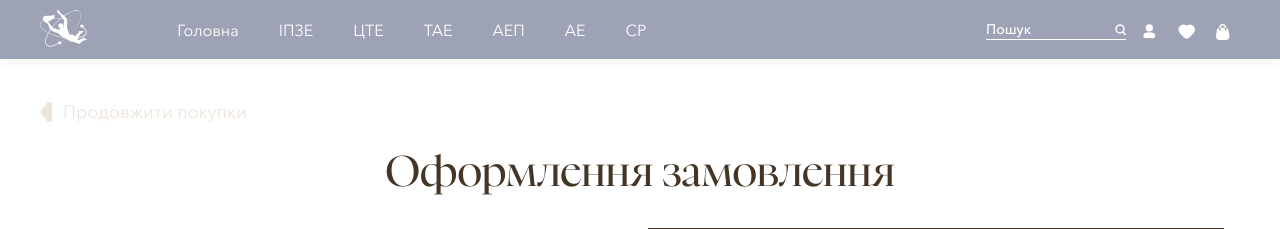
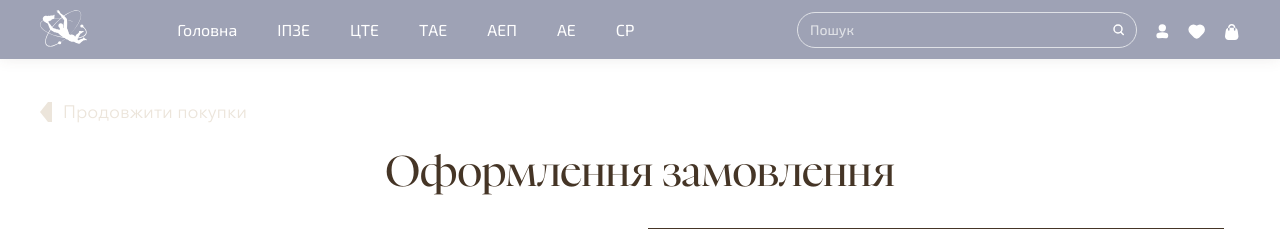
Before and after one commit to Valleriiia/BrandShop, a PHP site: page /page/cart.html in a window 1280 px wide. Shown: the top 229 px of the page. Run offline with PHP 8.4, Linux system fonts and the light colour scheme; some web fonts are replaced.

Commit message:
fonts and header for desktop

```diff
--- a/frontend/assets/css/fonts.css
+++ b/frontend/assets/css/fonts.css
@@ -105,3 +105,25 @@
     font-weight: 800;
     font-style: normal;
 }
+
+@font-face {
+    font-family: 'Kyiv Type Serif';
+    src: url('../fonts/KyivTypeSerif/KyivTypeSerif-VarGX.ttf') format('truetype');
+    font-weight: 100 900;
+    font-style: normal;
+  }
+
+
+@font-face {
+    font-family: 'Exo 2';
+    src: url('../fonts/Exo2/Exo2-VariableFont_wght.ttf') format('truetype');
+    font-weight: 100 900;
+    font-style: normal;
+  }
+
+  @font-face {
+    font-family: 'Exo 2';
+    src: url('../fonts/Exo2/Exo2-Italic-VariableFont_wght.ttf') format('truetype');
+    font-weight: 100 900;
+    font-style: italic;
+  }
--- a/frontend/assets/css/style.css
+++ b/frontend/assets/css/style.css
@@ -2,7 +2,7 @@
 @import url(../css/base.css);
 @import url(../css/fonts.css);
 :root {
-  --trans: all 0.35s ease-in-out;
+  --trans: all 0.35s ease-out;
   --color_dark: #453526;
   --color_lite: #ece5db;
 }
@@ -30,6 +30,7 @@ header {
       -ms-flex-pack: justify;
           justify-content: space-between;
   position: relative;
+  gap: 24px;
 }
 
 .h__left {
@@ -68,13 +69,23 @@ header .logo {
   height: 39px;
 }
 
+header .logo img:hover {
+  filter: invert(1);
+}
+
 header .logo img {
   height: 39px;
+  transition: var(--trans);
+}
+
+.h__right form {
+  flex: 1;
+  max-width: 340px;
 }
 
 .header__link {
   color: #ffffff;
-  font-family: "Avenir Next";
+  font-family: 'Exo 2';
   font-size: 16px;
   font-style: normal;
   font-weight: 400;
@@ -84,7 +95,7 @@ header .logo img {
   position: relative;
 }
 .header__link:hover {
-  color: #453526;
+  color: #000000;
 }
 
 .header__link:not(.no_active)::before {
@@ -94,7 +105,7 @@ header .logo img {
   bottom: -2px;
   width: 0;
   height: 1px;
-  background-color: #453526;
+  background-color: #000000;
   -webkit-transition: width 0.35s;
   transition: width 0.35s;
 }
@@ -110,21 +121,25 @@ header .logo img {
   -webkit-box-align: center;
       -ms-flex-align: center;
           align-items: center;
-  gap: 12px;
+  gap: 18px;
+  flex: 1;
+  justify-content: flex-end;
 }
 .h__right .search {
   width: 100%;
-  max-width: 140px;
+  border: 1px solid #DFE1E6;
+  border-radius: 22px;
+  padding: 8px 12px;
   position: relative;
   margin-right: 4px;
+  transition: var(--trans);
 }
 .h__right .search input {
   background-color: transparent;
   border: none;
-  border-bottom: 1px solid #ffffff;
   padding-bottom: 1px;
   color: #ffffff;
-  font-family: "Avenir Next";
+  font-family: 'Exo 2';
   font-size: 14px;
   font-style: normal;
   font-weight: 500;
@@ -135,54 +150,54 @@ header .logo img {
   outline: none;
 }
 .h__right .search input::-webkit-input-placeholder {
-  color: #ffffff;
-  font-family: "Avenir Next";
+  color: #DFE1E6;
+  font-family: 'Exo 2';
   font-size: 14px;
   font-style: normal;
   font-weight: 500;
   line-height: normal;
 }
 .h__right .search input::-moz-placeholder {
-  color: #ffffff;
-  font-family: "Avenir Next";
+  color: #DFE1E6;
+  font-family: 'Exo 2';
   font-size: 14px;
   font-style: normal;
   font-weight: 500;
   line-height: normal;
 }
 .h__right .search input:-ms-input-placeholder {
-  color: #ffffff;
-  font-family: "Avenir Next";
+  color: #DFE1E6;
+  font-family: 'Exo 2';
   font-size: 14px;
   font-style: normal;
   font-weight: 500;
   line-height: normal;
 }
 .h__right .search input::-ms-input-placeholder {
-  color: #ffffff;
-  font-family: "Avenir Next";
+  color: #DFE1E6;
+  font-family: 'Exo 2';
   font-size: 14px;
   font-style: normal;
   font-weight: 500;
   line-height: normal;
 }
 .h__right .search input::placeholder {
-  color: #ffffff;
-  font-family: "Avenir Next";
+  color: #DFE1E6;
+  font-family: 'Exo 2';
   font-size: 14px;
   font-style: normal;
   font-weight: 500;
   line-height: normal;
 }
-.h__right .search input:focus {
-  border-bottom-color: #ffffff;
+.h__right .search:has(input:focus), .h__right .search:has(input:hover) {
+  border-color: #ffffff;
 }
 .h__right .search svg {
   position: absolute;
   -webkit-transform: translateY(-50%);
           transform: translateY(-50%);
   top: 50%;
-  right: 0px;
+  right: 12px;
 }
 .h__right .search svg path,
 .h__right .search svg circle {
@@ -229,13 +244,13 @@ header .logo img {
 }
 .h__right a:hover svg path,
 .backet:hover svg path {
-  fill: #d1c1a8;
-  stroke: #d1c1a8;
+  fill: #000000;
+  stroke: #000000;
 }
 .h__right a:hover svg circle,
 .backet:hover svg circle {
-  fill: #d1c1a8;
-  stroke: #d1c1a8;
+  fill: #000000;
+  stroke: #000000;
 }
 
 .burger {
--- a/frontend/assets/js/header.js
+++ b/frontend/assets/js/header.js
@@ -90,7 +90,7 @@
                         </div>
                     </form>
                     <a href="/page/sign-in.html">
-                        <svg xmlns="http://www.w3.org/2000/svg" width="24" height="24" viewBox="0 0 24 24" fill="none">
+                        <svg xmlns="http://www.w3.org/2000/svg" width="15" height="24" viewBox="0 0 15 24" fill="none">
                             <circle cx="2.93023" cy="2.93023" r="2.93023" transform="matrix(-1 0 0 1 10.2402 6.88086)"
                                 fill="#ffffff" stroke="#ffffff" stroke-width="1.5" />
                             <path
@@ -99,14 +99,14 @@
                         </svg>
                     </a>
                     <a href="/page/love.html">
-                        <svg xmlns="http://www.w3.org/2000/svg" width="26" height="24" viewBox="0 0 26 24" fill="none">
+                        <svg xmlns="http://www.w3.org/2000/svg" width="19" height="24" viewBox="0 0 19 24" fill="none">
                             <path
                                 d="M2.42919 14.7269L6.52424 18.9669C7.70367 20.1881 9.66058 20.1881 10.84 18.9669L14.9351 14.7269C16.5978 13.0053 16.5978 10.214 14.9351 8.49238C13.2723 6.77077 10.5765 6.77077 8.91372 8.49238C8.78714 8.62344 8.57712 8.62344 8.45054 8.49238C6.78779 6.77077 4.09194 6.77077 2.42919 8.49238C0.766441 10.214 0.766442 13.0053 2.42919 14.7269Z"
                                 fill="#ffffff" stroke="#ffffff" stroke-width="1.5" />
                         </svg>
                     </a>
                     <button class="backet">
-                        <svg class="desk" xmlns="http://www.w3.org/2000/svg" width="24" height="24" viewBox="0 0 24 24"
+                        <svg class="desk" xmlns="http://www.w3.org/2000/svg" width="15" height="24" viewBox="0 0 15 24"
                             fill="none">
                             <path fill-rule="evenodd" clip-rule="evenodd"
                                 d="M4.16395 9.86405C2.41994 9.86405 0.945317 11.1551 0.714822 12.8838L0.0311007 18.0117C-0.247032 20.0977 1.37577 21.9513 3.48023 21.9513H9.97255C12.077 21.9513 13.6998 20.0977 13.4217 18.0117L12.738 12.8838C12.5075 11.1551 11.0328 9.86405 9.28883 9.86405H4.16395ZM3.04621 9.68023C3.04621 7.6477 4.69391 6 6.72644 6C8.75898 6 10.4067 7.6477 10.4067 9.68023V11.8779C10.4067 12.2921 10.0709 12.6279 9.65668 12.6279C9.24246 12.6279 8.90668 12.2921 8.90668 11.8779V9.68023C8.90668 8.47612 7.93055 7.5 6.72644 7.5C5.52234 7.5 4.54621 8.47612 4.54621 9.68023V11.8779C4.54621 12.2921 4.21042 12.6279 3.79621 12.6279C3.382 12.6279 3.04621 12.2921 3.04621 11.8779V9.68023Z"
```
Also changed, not shown: frontend/assets/fonts/Exo2/Exo2-Italic-VariableFont_wght.ttf (added), frontend/assets/fonts/Exo2/Exo2-VariableFont_wght.ttf (added), frontend/assets/fonts/KyivTypeSerif/KyivTypeSerif-VarGX.ttf (added).
